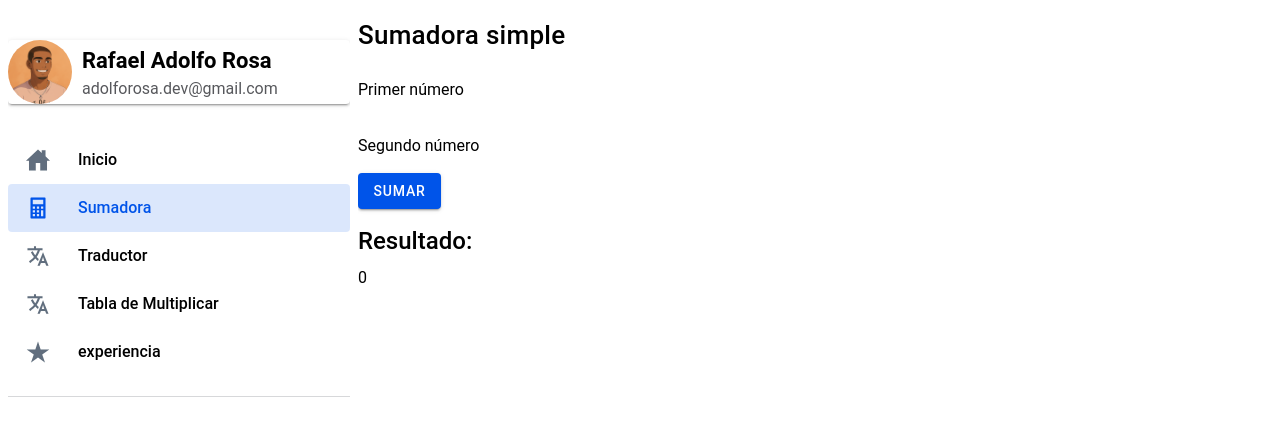
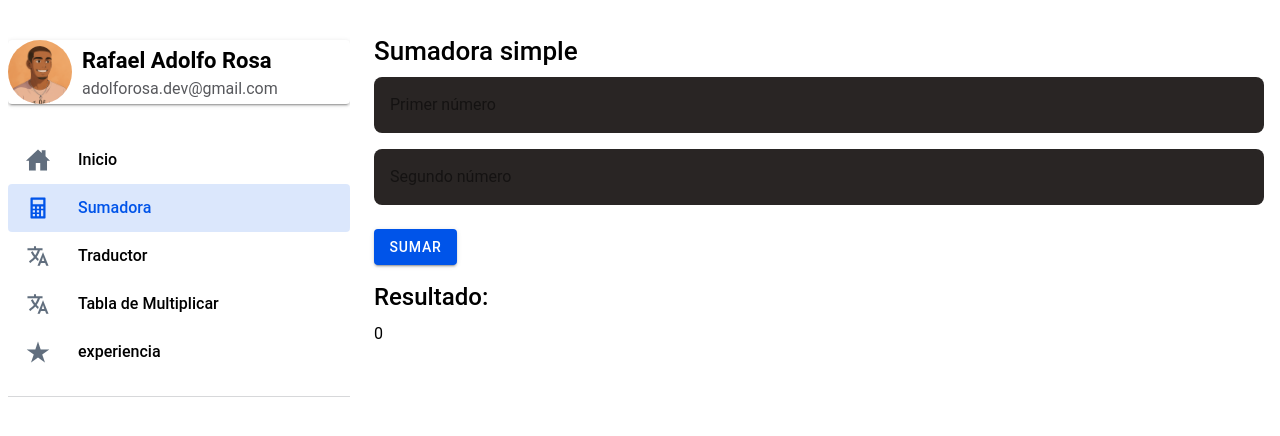
Before and after one commit to Ipambe/perfil-app, a React (Vite) app: page /sumadora in a window 1280 px wide. Shown: the top 436 px of the page. Built offline with nearby package versions, Linux system fonts and the light colour scheme.

Commit message:
Usando elementos standard de html en lugar de Ionic

```diff
--- a/src/pages/Sumadora.tsx
+++ b/src/pages/Sumadora.tsx
@@ -11,27 +11,28 @@ export const Sumadora = () => {
   }
 
   return (
-    <>
-      <IonTitle>
-        <h1>Sumadora simple</h1>
-      </IonTitle>
-      <IonInput
-        onIonChange={(e) => setNum1(parseInt(e.detail.value!, 10))}
-        labelPlacement='floating'
-        label='Primer número'
-        type='number'
-      ></IonInput>
-      <IonInput
-        onIonChange={(e) => setNum2(parseInt(e.detail.value!, 10))}
-        labelPlacement='floating'
-        label='Segundo número'
-        type='number'
-      ></IonInput>
+    <div className='p-4'>
+      <h1>Sumadora simple</h1>
+      <div className='flex flex-col gap-4 mb-6'>
+        <input
+          className='bg-stone-800 rounded-lg p-4 focus:outline-none ring-2 focus:ring-blue-500 ring-transparent transition'
+          type='number'
+          placeholder='Primer número'
+          onChange={(e) => setNum1(parseInt(e.target.value, 10))}
+        />
+        <input
+          className='bg-stone-800 rounded-lg p-4 focus:outline-none ring-2 focus:ring-blue-500 ring-transparent transition'
+          type='number'
+          placeholder='Segundo número'
+          onChange={(e) => setNum2(parseInt(e.target.value, 10))}
+        />
+      </div>
+
       <IonButton onClick={buttonSumaHandler}>Sumar</IonButton>
       <span>
         <h2>Resultado: </h2>
         <p>{isNaN(suma) ? 'Introduce dos números' : suma}</p>
       </span>
-    </>
+    </div>
   )
 }
--- a/src/pages/Traductor.tsx
+++ b/src/pages/Traductor.tsx
@@ -1,32 +1,26 @@
-import { IonButton, IonInput, IonTitle } from '@ionic/react'
 import { useState } from 'react'
 import { numeroALetras } from '../utils/numeroALetra'
 
 export const Traductor = () => {
   const [num, setNum] = useState(0)
 
-  const buttonTranslateHandler = () => {
-    console.log(`Traduciendo el número: ${num}`)
-  }
-
   const traduccion = numeroALetras(num)
 
   return (
-    <>
-      <IonTitle>
-        <h1>Sumadora simple</h1>
-      </IonTitle>
-      <IonInput
-        onIonChange={(e) => setNum(parseInt(e.detail.value!, 10))}
-        labelPlacement='floating'
-        label='Primer número'
-        type='number'
-      ></IonInput>
-      <IonButton onClick={buttonTranslateHandler}>Traducir</IonButton>
+    <div className='p-4'>
+      <h1>Sumadora simple</h1>
+      <div className='flex flex-col gap-4 mb-6'>
+        <input
+          className='bg-stone-800 rounded-lg p-4 focus:outline-none ring-2 focus:ring-blue-500 ring-transparent transition'
+          type='number'
+          placeholder='Primer número'
+          onChange={(e) => setNum(parseInt(e.target.value, 10))}
+        />
+      </div>
       <span>
         <h2>Traducción:</h2>
         <p>{traduccion}</p>
       </span>
-    </>
+    </div>
   )
 }
```
